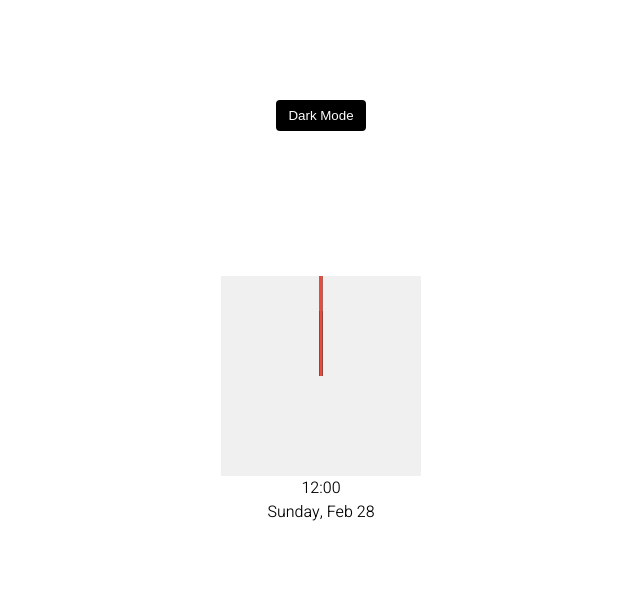
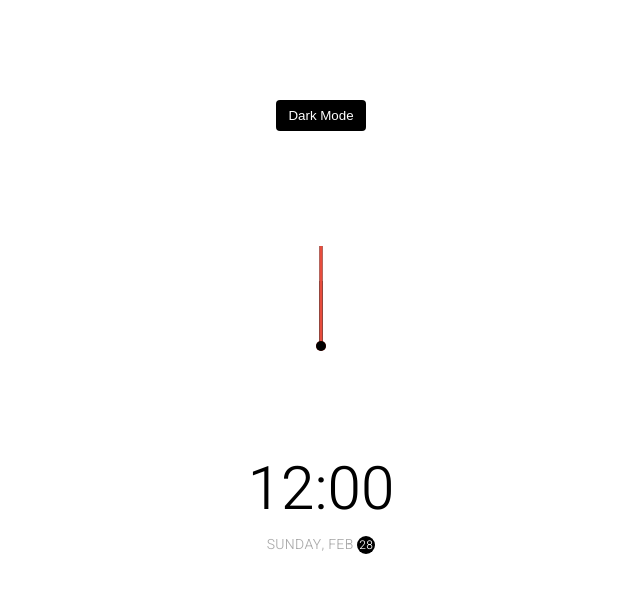
Before and after one commit to CJR85/theme-clock, a plain HTML site: page index.html in a window 1280 px wide. Shown: the whole page, without its empty margins (319-959 px from the left). Drawn offline with Linux system fonts and the light colour scheme.

Commit message:
Finish Clock Styling.

```diff
--- a/style.css
+++ b/style.css
@@ -59,7 +59,6 @@ body {
   position: relative;
   width: 200px;
   height: 200px;
-  background-color: #f0f0f0;
 }
 
 .needle {
@@ -86,3 +85,51 @@ body {
   height: 100px;
   background-color: #e74c3c;
 }
+
+.center-point {
+  background-color: #e74c3c;
+  width: 10px;
+  height: 10px;
+  position: absolute;
+  top: 50%;
+  left: 50%;
+  transform: translate(-50%, -50%);
+  border-radius: 50%;
+}
+
+.center-point::after {
+  content: '';
+  background-color: var(--primary-color);
+  width: 10px;
+  height: 10px;
+  position: absolute;
+  top: 50%;
+  left: 50%;
+  transform: translate(-50%, -50%);
+  border-radius: 50%;
+}
+
+.time {
+  font-size: 60px;
+}
+
+.date {
+  color: #aaa;
+  font-size: 14px;
+  letter-spacing: 0.3px;
+  text-transform: uppercase;
+}
+
+.date .circle {
+  background-color: var(--primary-color);
+  color: var(--secondary-color);
+  border-radius: 50%;
+  height: 18px;
+  width: 18px;
+  display: inline-flex;
+  align-items: center;
+  justify-content: center;
+  line-height: 18px;
+  transition: all 0.5s ease-in;
+  font-size: 12px;
+}
```
